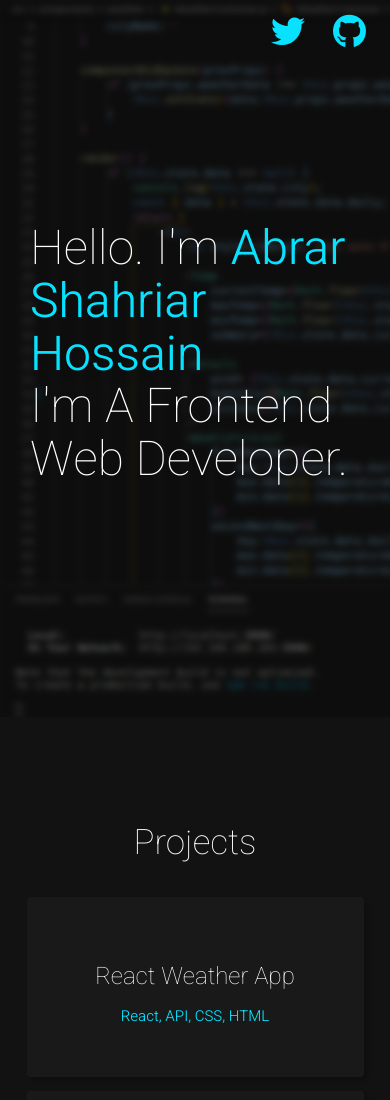
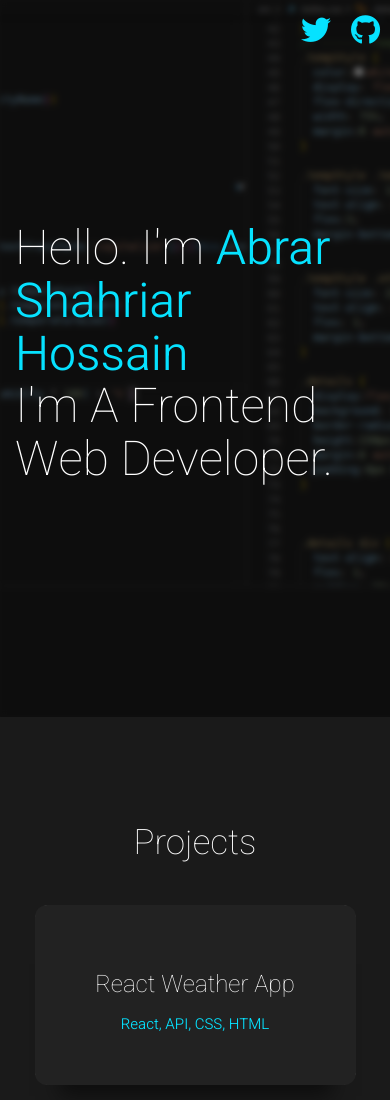
Before and after one commit to Abrar74774/abrar74774.github.io, a website: page index.html in a window 390 px wide. Shown: the top 1100 px of the page. Drawn offline with nearby package versions, Linux system fonts and the light colour scheme.

Commit message:
some more redesign

```diff
--- a/js/scripts.js
+++ b/js/scripts.js
@@ -7,10 +7,10 @@ var close = document.getElementById("close");
 
 // Intersection Observer========
 var options = {
-    rootMargin:'-33% 0%'
+    rootMargin: '-33% 0%'
 }
 
-var observer = new IntersectionObserver(function(entries) {
+var observer = new IntersectionObserver(function (entries) {
     console.log(entries);
     if (entries.filter(entry => entry.isIntersecting)) {
         console.log(entries.filter(entry => entry.isIntersecting).map(entry => entry.target.style.opacity = 1))
@@ -26,7 +26,7 @@ observer.observe(fi4);
 //===============================
 
 // Start fade in
-window.addEventListener('load', function() {
+window.addEventListener('load', function () {
     mainFadeIn.style.opacity = 1;
 
 })
--- a/sass/main.scss
+++ b/sass/main.scss
@@ -19,7 +19,7 @@ $transition-time: 0.3s;
 }
 
 body,html {
-    background-color: #121212;
+    background-color: #1a1a1a;
     color: white;
     min-height: 100%;
     width:100%;
@@ -36,7 +36,7 @@ body {
 
 h1 {
     text-align: center;
-    font-size: 56px;
+    font-size: 50px;
     font-weight: 100;
     margin-bottom: 0;
     // &:after {
@@ -80,7 +80,8 @@ ul {
 #popup {
     height:33vw;
     width:85%;
-    background-color: #1b1b1b;
+    border-radius: 12px;
+    background-color: #222222;
     box-shadow: 30px 30px 120px 50px #000000ca;
     position: fixed;
     right:7.5%;
@@ -90,6 +91,7 @@ ul {
     opacity: 0;
     transition: opacity $transition-time;
     -webkit-transition: opacity $transition-time;
+    overflow: hidden;
     font-size: 18px;
     #close {
         height: 30px;
@@ -161,7 +163,7 @@ nav {
     height:80px;
     width: 100%;
     margin-bottom: -80px;
-    padding: 0 10px;
+    padding: 0;
     a {
         padding:20px;
         i {
@@ -244,20 +246,20 @@ nav {
     .projects {
         width:400px;
         height:250px;
-        border-radius: 6px;
+        border-radius: 15px;
         background-size: cover;
         background-position: center;
         position: relative;
         padding: 0;
-        margin: 7px;
-        box-shadow: 4px 4px 4px rgba(0,0,0,0.2);
+        margin: 15px;
+        box-shadow: 0 35px 20px -24px rgba(0, 0, 0, 0.5);
         transition: all $transition-time;
         .over {
-            border-radius: 4px;
+            border-radius: 12px;
             margin: 0;
             padding:65px 0 0 0;
             color: white;
-            background-color: #191919;
+            background-color: #222222;
             opacity: 1;
             text-align: center;
             width:100%;
@@ -296,10 +298,8 @@ nav {
     opacity: 0;
     width:100%;
     // height:auto;
-    margin:80px auto;
-    padding:80px 0;
+    padding:100px 0;
     transition: opacity 0.7s;
-    background-color: #121212;
 }
 
 .flex {
@@ -347,9 +347,9 @@ nav {
 //==================== Contact ===================
 #contact {
     opacity: 0;
-    padding:200px 5vw;
+    padding:150px 5vw;
     color: white;
-    background-color: #1a1a1a;
+    background-color: #222;
     transition: opacity 1s;
     .links {
         display: flex;
@@ -400,6 +400,15 @@ footer {
 }
 
 
+
+
+
+
+
+
+
+
+
 /////////////////////MEDIAQUERIES//////////////////
 
 //================= WIDESCREEN ====================
@@ -415,6 +424,8 @@ footer {
 //======================================================
 
 @media screen and (max-width:1439px) {
+    h1 {font-size: 40px;}
+    h2 {font-size: 25px;}
     #popup {
         height:90%;
         width:70%;
@@ -451,13 +462,19 @@ footer {
             }
         }
     }
+    .hello {
+        font-size: 55px;
+    }
+    nav a {padding:10px;}
+    nav a i {
+        font-size: 35px;
+    }
 }
 
 @media screen and (max-width:1100px) {
     .hello {
-        font-size:65px;
-        text-align: left;
-        transform: translateY(-50%);
+        font-size:50px;
+        transform: translateY(-100%);
     }
     #contact h2 {
         font-size: 4vw;
@@ -484,12 +501,14 @@ footer {
         right:5%;
     }
     .homepic {height: 85vh;}
+
+    .hello {text-align: left;padding:15px;transform: translateY(-50%);}
 }
 //================ MOBILE ========================
 @media screen and (max-width:540px) {
     h1 {font-size:35px;}
     h2 {font-size: 25px;}
-    body {font-size: 18px;}
+    body {font-size: 18px;}z
     .homepic:before {
         background-position: left;
     }
@@ -517,10 +536,10 @@ footer {
     }
 
     nav a i, #contact .links a i {
-        font-size: 34px;
+        font-size: 30px;
     }
     nav a {
-        padding: 14px;
+        padding: 15px 10px;
     }
     #portfolio {
         width:90%;
@@ -537,7 +556,6 @@ footer {
     .hello {
         font-size: 48px;
         top:45%;
-        padding: 0 30px;
     }
     #contact {
         padding:100px 5vw;
```
Also changed, not shown: css/main.css.
